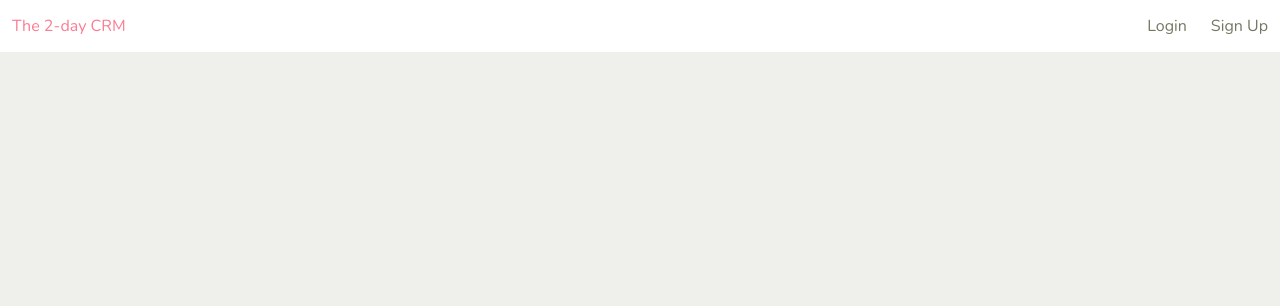
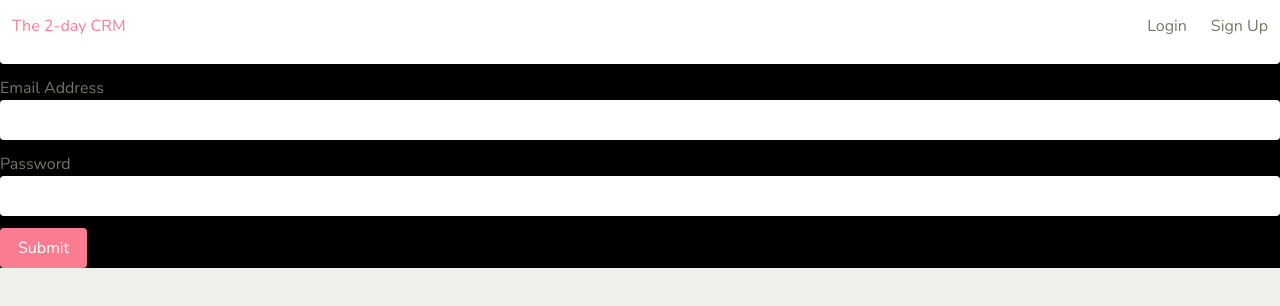
Before and after one commit to Toruitas/django_react_graphql_crm, a React (Create React App) app in the folder frontend/: page /signup in a window 1280 px wide. Shown: the top 306 px of the page. Built offline with nearby package versions, Linux system fonts and the light colour scheme; the HTML template or start-up script is replaced by a standard one.

Commit message:
CSS is profane

```diff
--- a/frontend/src/App.js
+++ b/frontend/src/App.js
@@ -7,9 +7,12 @@ function App() {
   return (
     <div className="App">
         <Navbar/>
-        <Suspense fallback={<div>Loading...</div>}>
-            <Switcher/>
-        </Suspense>
+        <div className="hero is-fullheight-with-navbar">
+            <Suspense fallback={<div>Loading...</div>}>
+                <Switcher/>
+            </Suspense>
+        </div>
+
 
     </div>
   );
--- a/frontend/src/Routes.js
+++ b/frontend/src/Routes.js
@@ -4,7 +4,7 @@ import { PrivateRoute } from "./_components";
 
 // Code splitting with lazy loading https://reactjs.org/docs/code-splitting.html
 // const Home = lazy(() => import('./Home/Home'));
-// const Login = lazy(() => import('./Authentication/Login'));
+const Login = lazy(() => import('./features/auth/Login'));
 const Signup = lazy( () => import('./features/auth/Signup'));
 // const Dashboard = lazy(() => import('./Dashboard/Dashboard'));
 // const Profile = lazy(() => import('./Accounts/Profile'));
@@ -12,7 +12,7 @@ const Signup = lazy( () => import('./features/auth/Signup'));
 export function Switcher () {
     return (
         <Switch>
-            {/* <Route exact path="/login/" component={props => <Login {...props}/>}/> */}
+            <Route exact path="/login/" component={props => <Login {...props}/>}/>
             <Route exact path="/signup/" component={props => <Signup {...props} />}/>
             {/* <PrivateRoute exact path="/dashboard/" component={props => <Dashboard {...props} />}/> */}
             {/* <PrivateRoute exact path={"/profile/"} component={props => <Profile {...props}/>}/> */}
--- a/frontend/src/features/auth/Auth.module.scss
+++ b/frontend/src/features/auth/Auth.module.scss
@@ -0,0 +1,3 @@
+.fuckers {
+    background-color:black;
+}
--- a/frontend/src/features/auth/Signup.js
+++ b/frontend/src/features/auth/Signup.js
@@ -1,10 +1,10 @@
-import React, { useState } from 'react';
+import React, { Component, useState } from 'react';
 import { useSelector, useDispatch } from 'react-redux';
 import { useFormik } from 'formik';
 import * as Yup from 'yup';
 import { gql, useMutation } from '@apollo/client';
 import styles from "./Auth.module.scss";
-import {} from './authSlice';
+// import {} from './authSlice';
 
 const SIGNUP_MUTATION = gql`
   mutation CreateUserMutation($username: String!, $email: String!, $password: String!) {
@@ -41,8 +41,11 @@ const SignupForm = () => {
 
     return(
         <form onSubmit={formik.handleSubmit}>
+            <div className="field">
                 <label htmlFor="username">Username</label>
+                <div className="control">
                     <input
+                        className="input"
                         id='username'
                         name='username'
                         type='text'
@@ -50,11 +53,16 @@ const SignupForm = () => {
                         onBlur={formik.handleBlur}
                         value={formik.values.username}
                     />
+                </div>
                 {formik.touched.username && formik.errors.username ? (
                 <div>{formik.errors.username}</div>
                 ) : null}
+            </div>
+            <div className="field">
             <label htmlFor="email">Email Address</label>
+            <div className="control">
                 <input
+                    className="input"
                     id='email'
                     name='email'
                     type='email'
@@ -62,11 +70,16 @@ const SignupForm = () => {
                     onBlur={formik.handleBlur}
                     value={formik.values.email}
                 />
+            </div>
             {formik.touched.email && formik.errors.email ? (
                 <div>{formik.errors.email}</div>
                 ) : null}
+            </div>
+            <div className="field">
                 <label htmlFor="password">Password</label>
+                <div className="control">
                     <input
+                        className="input"
                         id='password'
                         name='password'
                         type='password'
@@ -74,20 +87,25 @@ const SignupForm = () => {
                         onBlur={formik.handleBlur}
                         value={formik.values.username}
                     />
+                </div>
                 {formik.touched.password && formik.errors.password ? (
                 <div>{formik.errors.password}</div>
                 ) : null}
-            <button type="submit">Submit</button>
+            </div>
+            <div className="field">
+                <div className="control">
+                    <button className="button is-link" type="submit">Submit</button>
+                </div>
+            </div>
         </form>
     )
 }
 
 export default function Signup(){
 
-
     return (
-        <div>
-            <SignupForm/>
+        <div className={styles.fuckers}>
+            <SignupForm />
         </div>
     )
 }
```
Also changed, not shown: frontend/static/frontend/public/1.main.js (+2 -13 lines), frontend/static/frontend/public/2.main.js (added, +14 -0 lines), frontend/static/frontend/public/3.main.js (added, +14 -0 lines), frontend/src/App.scss (line endings or trailing spaces), frontend/src/features/navbar/Navbar.js (indentation only), frontend/static/frontend/public/main.js. Lines whose indentation alone changed are shown as unchanged.
